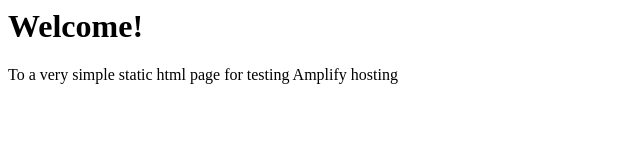
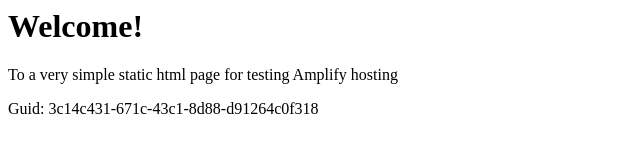
Before and after one commit to aws-aemilia-yul/Github-PR-Commit-Integration-Test-DoNotTouch-v0-prod-ca-central-1, a website: page src/index.html in a window 1280 px wide. Shown: the whole page, without its empty margins (0-640 px from the left). Drawn offline with Linux system fonts and the light colour scheme.

Commit message:
commit from integ tests

```diff
--- a/src/index.html
+++ b/src/index.html
@@ -1,3 +1,5 @@
+
+
 <html lang="en">
 
 <head>
@@ -10,6 +12,6 @@
 <body>
     <h1>Welcome!</h1>
     <p>To a very simple static html page for testing Amplify hosting</p>
-</body>
+    <p>Guid: 3c14c431-671c-43c1-8d88-d91264c0f318</p></body>
 
 </html>
```
